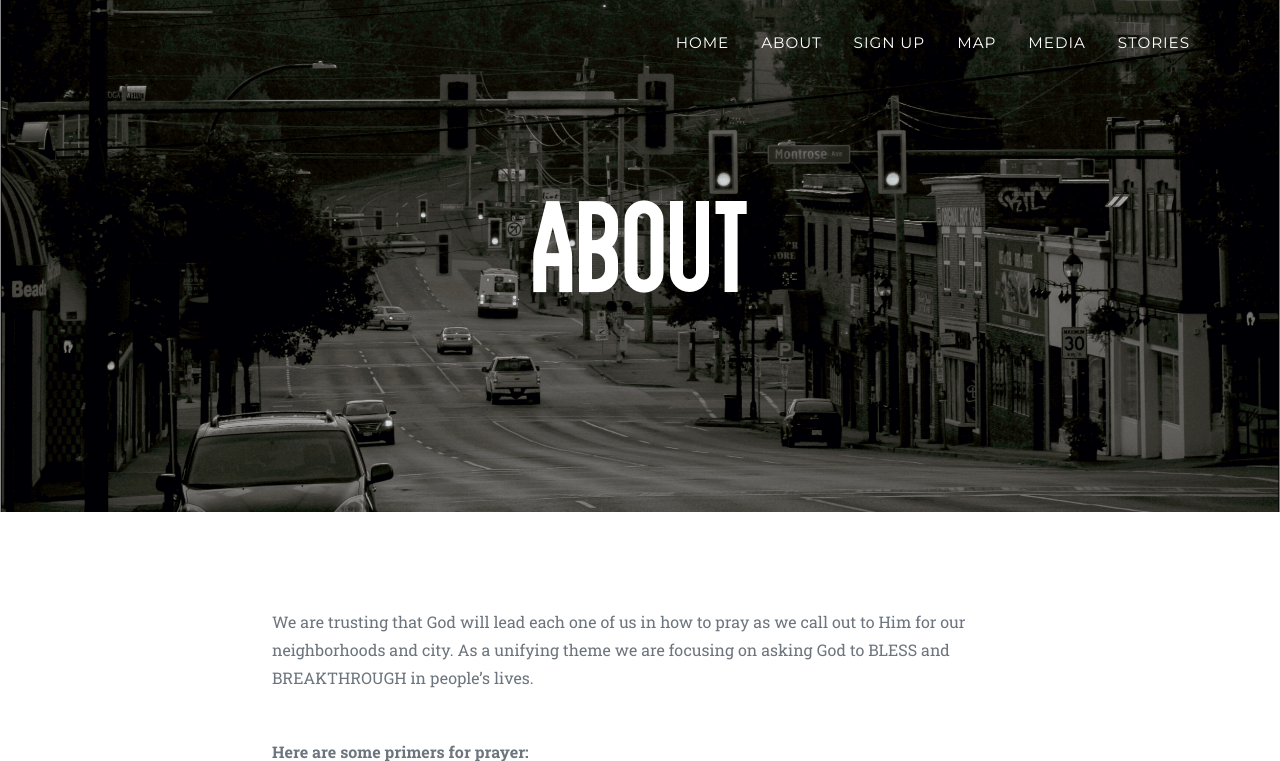
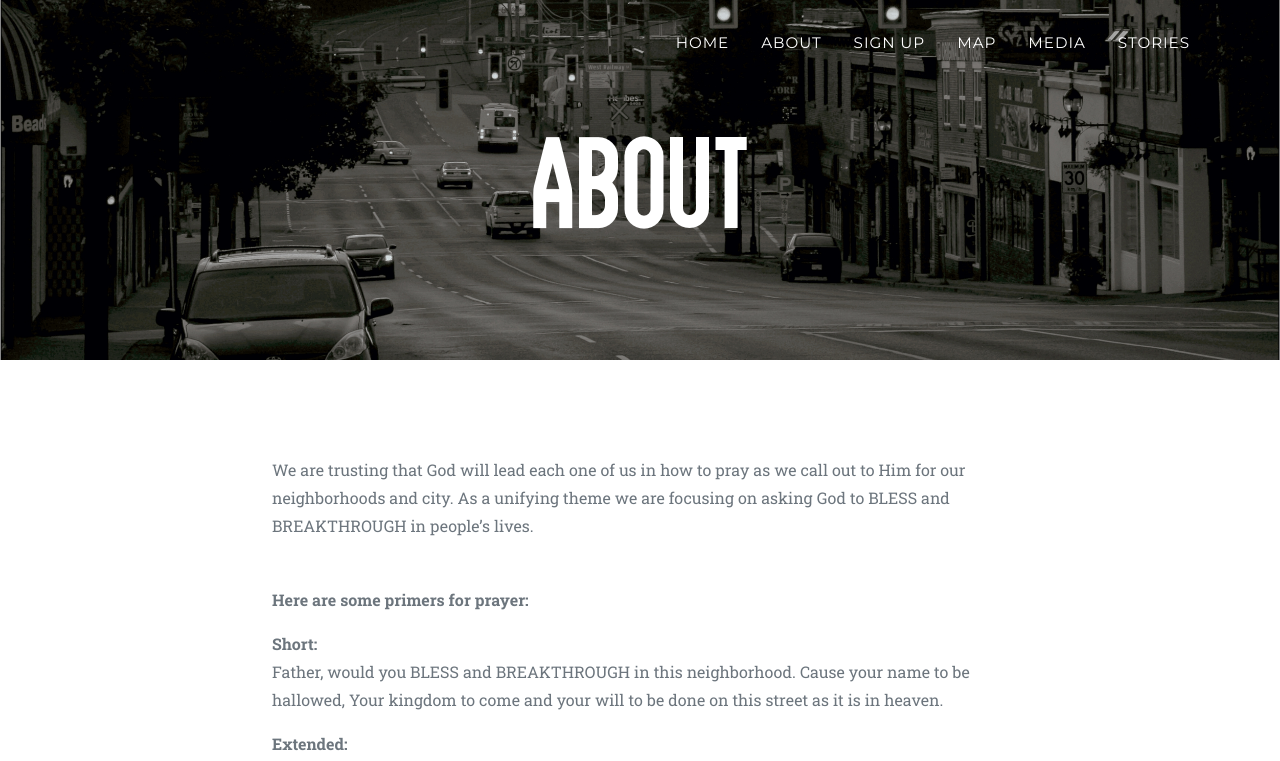
Before and after one commit to nicoepp/pray-for-streets, a Django app: page /about in a window 1280 px wide. Shown: the top 761 px of the page. Run offline with Django 3.2, Linux system fonts and the light colour scheme; parts of the project's set-up code (start-up, migrations or seed data) failed here and were passed over; some libraries are stand-ins or nearby versions; some web fonts are replaced.

Commit message:
Smaller subpage headers

```diff
--- a/backend/streetsignup/templates/streetsignup/subpage.html
+++ b/backend/streetsignup/templates/streetsignup/subpage.html
@@ -40,5 +40,17 @@
 {% block styles %}
     <style>
         .fixed-top { position: absolute; }
+
+        header.masthead {
+            padding-top: 8.5rem;
+            padding-bottom: 2.5rem;
+            background-position: center 75%;
+        }
+        @media (min-width: 768px) {
+            header.masthead {
+                padding-top: 10rem;
+                padding-bottom: 4rem;
+            }
+        }
     </style>
 {% endblock %}
```
